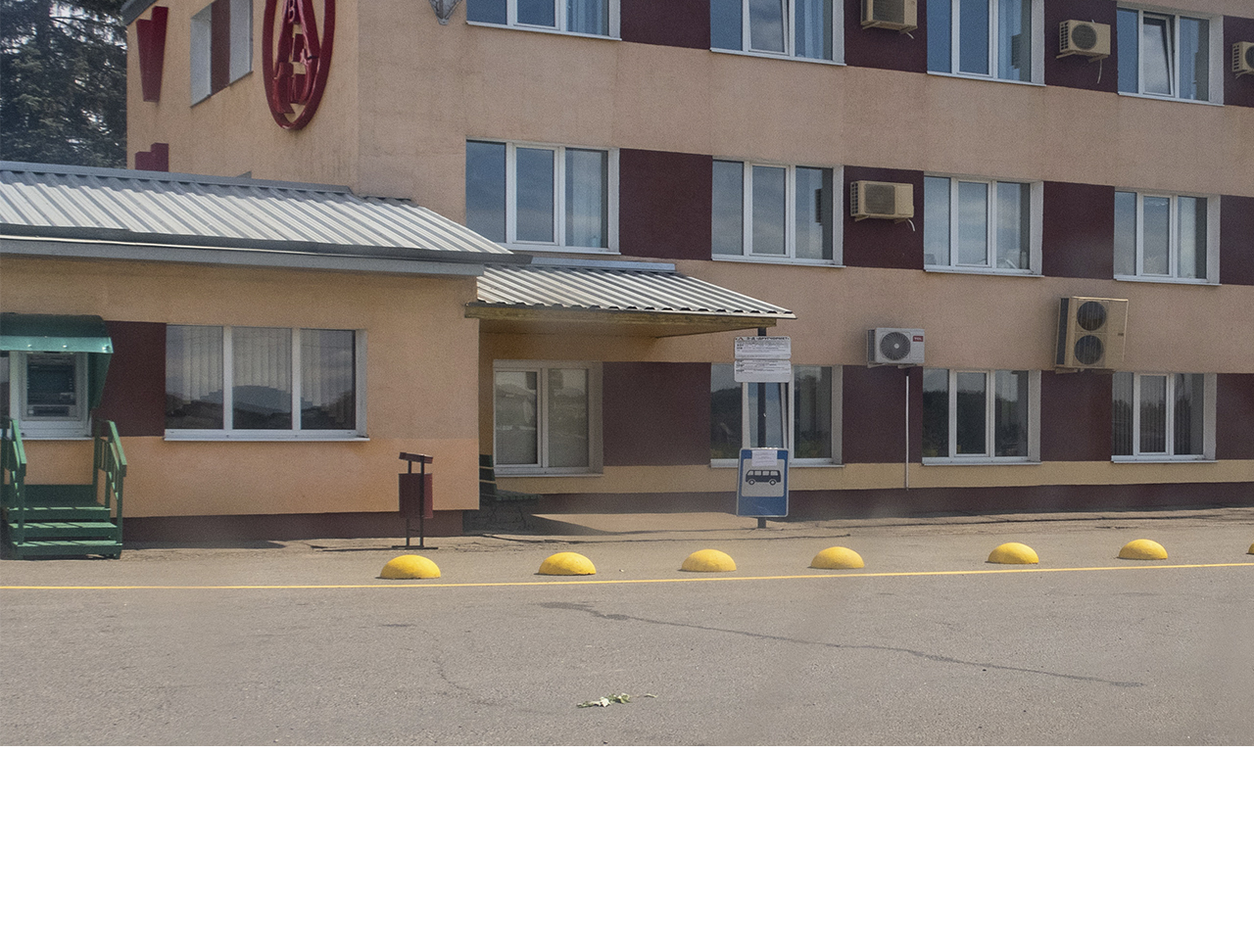
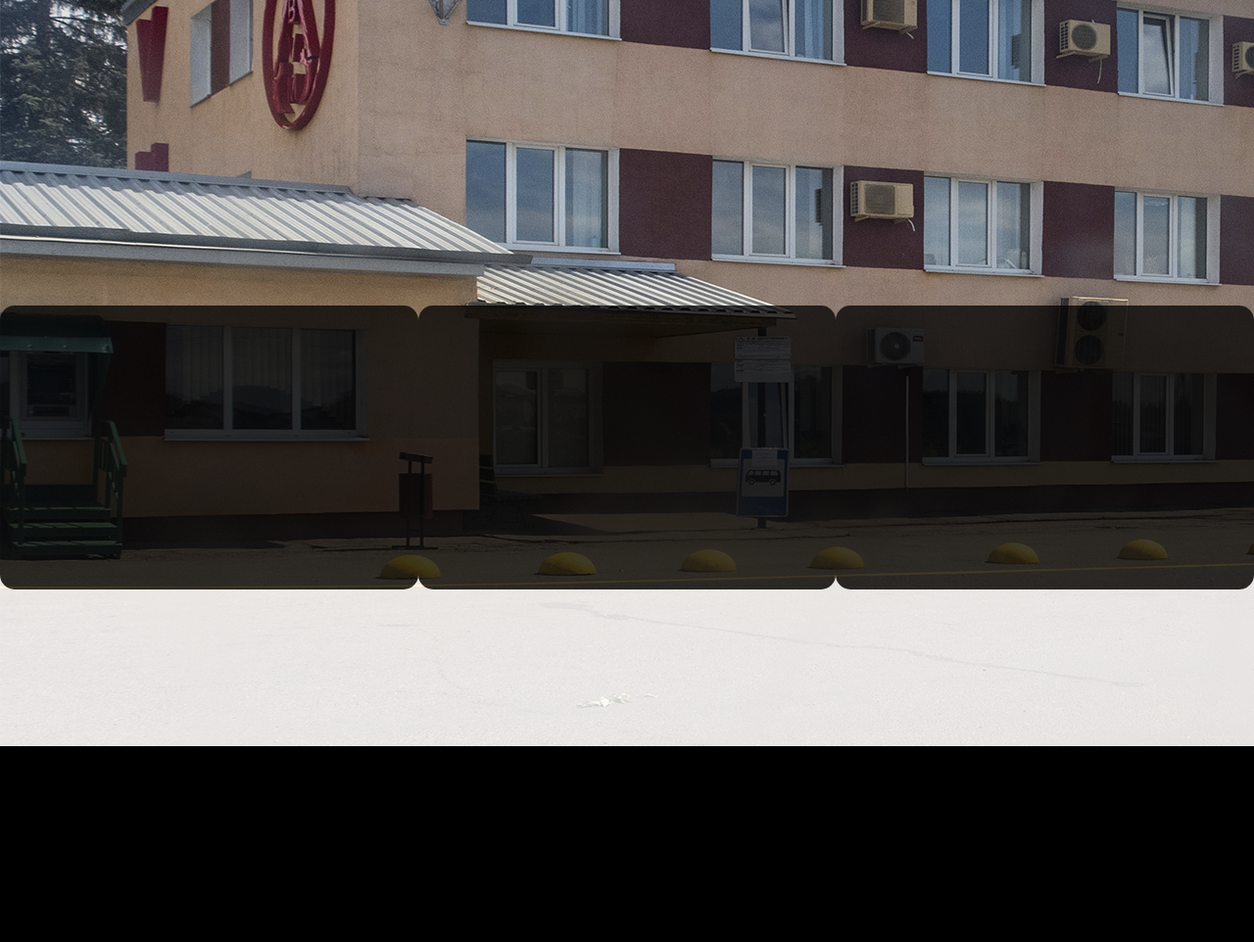
Before and after one commit to ikvankan/Chermet_vizitka, a plain HTML site: page index.html in a window 1280 px wide. Shown: the part 318-1280 px from the top of the page at 98% size. Before the commit the page ends 1080 px from the top, so only its background shows below. Drawn offline with Linux system fonts and the light colour scheme.

Commit message:
something new

```diff
--- a/index.html
+++ b/index.html
@@ -14,7 +14,6 @@
             <div class="preloader__item">
                 <img src="images\logo.jpg">
             </div>
-
         </div>
     </div>
     <div class="bg_img">
@@ -22,8 +21,15 @@
         <div class="header">
             <img src="images\logo.jpg">
         </div>
+        <div class="infconteiner">
+            <div class="infblock"></div>
+            <div class="infblock"></div>
+            <div class="infblock"></div>
+        </div>
     </div>
-
+    <div class="footer">
+        подвал да да
+    </div>
 
 </body>
 
--- a/script.js
+++ b/script.js
@@ -1,6 +1,5 @@
 window.onload = setTimeout(x,2000);
 function x() {
-
     document.body.classList.add('loaded_hiding');
     window.setTimeout(function () {
       document.body.classList.add('loaded');
--- a/style.css
+++ b/style.css
@@ -7,14 +7,48 @@
     display: flex;
     justify-content: center;
 }
+.footer{
+  height: 200px;
+  background: #000;
+}
 .header img{
-    opacity: 1;
+  opacity: 1;
+}
+.infblock{
+  height: 250px;
+  width: 400px;
+  background: #000000;
+  margin-top: -100px;
+  border: solid 20px black;
+  border-radius: 15px;
+  opacity: 1;
 
+}
+.infblock:hover{
+  transform: scale(1.020);
+
+        box-shadow: 0 0 3px 3px  rgb(255, 255, 255);
+        transition: 0.5s;
+}
+
+.infconteiner{
+  width: 100%;
+  height: 350px;
+  background: #ffffff;
+  position:absolute;
+  bottom: 0;
+  opacity: 0.75;
+  display: flex;
+  justify-content: center;
+  justify-content: space-between;
+  justify-content: space-around;
 }
 .bg_img{
     width: 100%;
     height: 1080px;
     background: #ffffff url("images\\1.jpg") ;
+    position: relative;
+
 }
 body{
     margin: 0px;
@@ -23,11 +57,9 @@ body{
 }
 
 html{
-    background: #ffffff ;
-		background-size: 100%;
-		background-attachment: fixed; /* Фон страницы фиксируется */
-		background-repeat: repeat-y; /* Изображение повторяется по горизонтали */
-        background-repeat: repeat-x;
+  background: #ffffff ;
+  background-size: 100%;
+
 }
 .preloader {
   /*фиксированное позиционирование*/
@@ -47,52 +79,32 @@ html{
 }
 
 .preloader__row {
-
-
-
-  width: 775px;
-  height: 750px;
-
   text-align: center;
-  animation: preloader-rotate 2s infinite linear;
+  animation: preloader-rotate 2.5s infinite linear;
 }
 
 .preloader__item {
 
-  top: 0;
+  animation: preloader-bounce 2.5s infinite linear ;
+}
 
 
-  width: 775px;
-  height: 750px;
-  animation: preloader-bounce 2s infinite ease-in-out;
-}
-
-.preloader__item:last-child {
-  top: auto;
-  bottom: 0;
-  animation-delay: -1s;
-}
 
 @keyframes preloader-rotate {
   100% {
     transform: rotatey(360deg);
+    margin-bottom: 950px;
   }
 }
 
 @keyframes preloader-bounce {
-
-  0%,
-  100% {
-    transform: scale(0.5);
-  }
-
-  50% {
-    transform: scale(1);
+  100%{
+    transform: scale(0.13333);
   }
 }
 
 .loaded_hiding .preloader {
-  transition: 0.3s opacity;
+  transition: 0.5s opacity;
   opacity: 0;
 }
 
```
